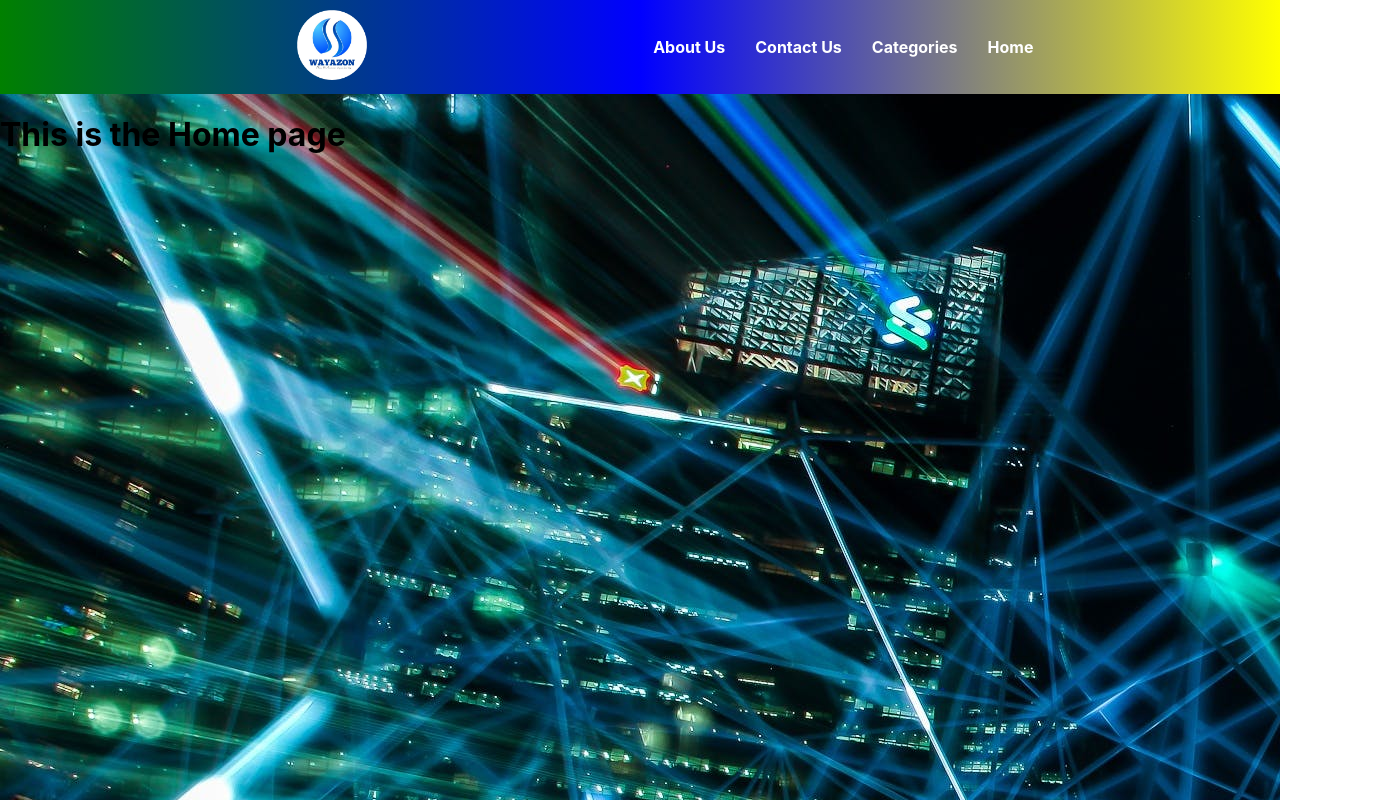
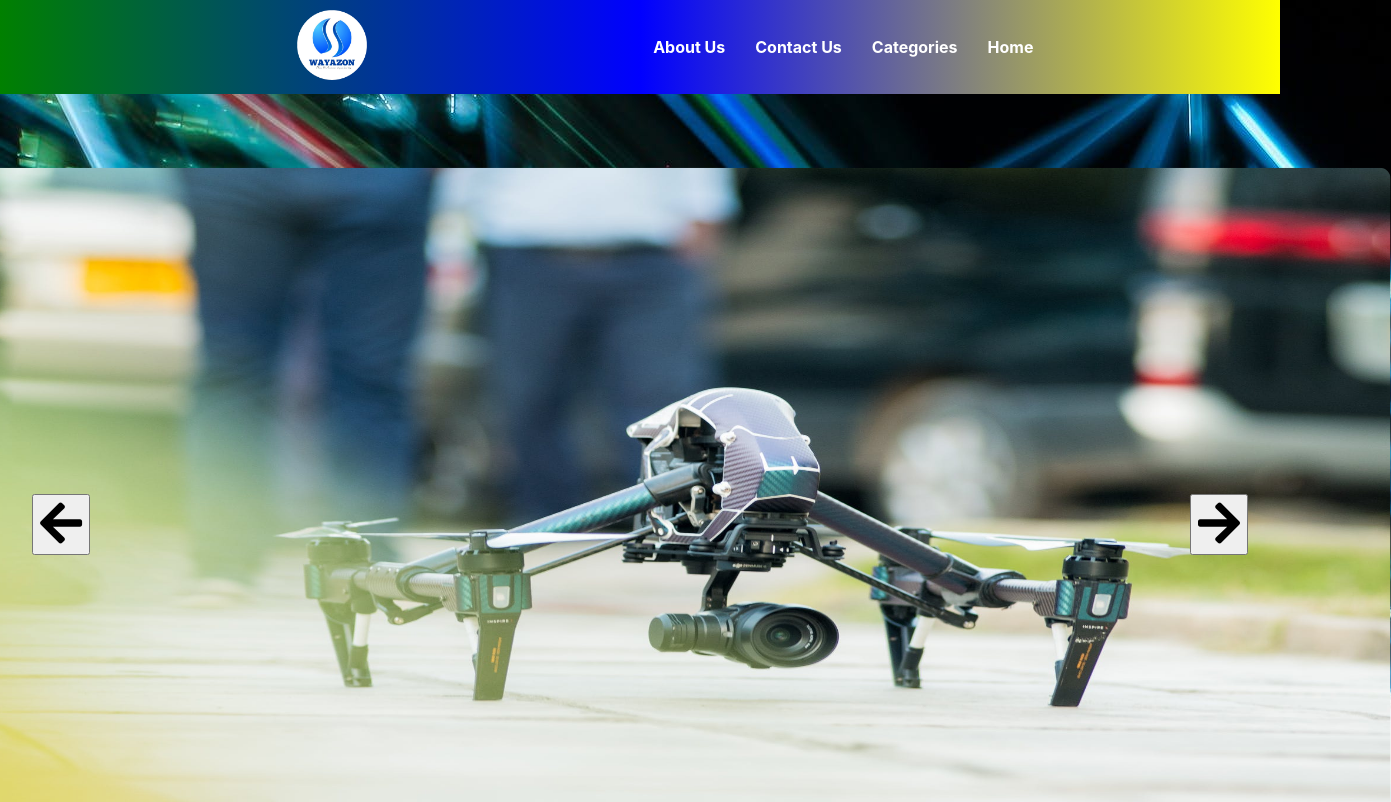
Before and after one commit to aliveevie/wayazon, a React (Create React App) app in the folder frontend/: page / in a window 1280 px wide. Shown: the top 802 px of the page, 1391 px wide, since content can reach past the window. Built offline with nearby package versions, Linux system fonts and the light colour scheme.

Commit message:
Update files

```diff
--- a/frontend/public/index.html
+++ b/frontend/public/index.html
@@ -28,7 +28,7 @@
       work correctly both with client-side routing and a non-root public URL.
       Learn how to configure a non-root public URL by running `npm run build`.
     -->
-    <title>Wayazone</title>
+    <link rel="stylesheet" href="https://cdnjs.cloudflare.com/ajax/libs/font-awesome/5.15.3/css/all.min.css" />
   </head>
   <body>
     <noscript>You need to enable JavaScript to run this app.</noscript>
--- /dev/null
+++ b/frontend/src/components/slider.js
@@ -0,0 +1,51 @@
+import React, { useState, useEffect } from 'react';
+import SliderData from '../data/sliderImages';
+import '../styles/slider.css';
+
+const ImageSlider = ({ slides }) => {
+  const [current, setCurrent] = useState(0);
+  const length = slides.length;
+
+  const nextSlide = () => {
+    setCurrent(current === length - 1 ? 0 : current + 1);
+  };
+
+  const prevSlide = () => {
+    setCurrent(current === 0 ? length - 1 : current - 1);
+  };
+
+  useEffect(() => {
+    const interval = setInterval(() => {
+      nextSlide();
+    }, 10000); // Change slide every 10 seconds
+
+    return () => clearInterval(interval); // Cleanup interval on component unmount
+
+  }, [current]); // Run effect whenever 'current' changes
+
+  return (
+    <section className='slider'>
+      <button className='left-arrow' onClick={prevSlide}>
+        <i className="fas fa-arrow-left"></i>
+      </button>
+      <button className='right-arrow' onClick={nextSlide}>
+        <i className="fas fa-arrow-right"></i>
+      </button>
+
+      {SliderData.map((slide, index) => {
+        return (
+          <div
+            className={index === current ? 'slide active' : 'slide'}
+            key={index}
+          >
+            {index === current && (
+              <img src={slide.image} alt={slide.name} className='image' />
+            )}
+          </div>
+        );
+      })}
+    </section>
+  );
+};
+
+export default ImageSlider;
--- /dev/null
+++ b/frontend/src/data/sliderImages.js
@@ -0,0 +1,50 @@
+import slider1 from '../images/slider/slider1.jpg';
+import slider2 from '../images/slider/slider2.jpg';
+import slider3 from '../images/slider/slider3.jpg';
+import slider4 from '../images/slider/slider4.jpg';
+import slider5 from '../images/slider/slider5.jpg';
+import slider6 from '../images/slider/slider6.jpg';
+import slider7 from '../images/slider/slider7.jpg';
+import slider8 from '../images/slider/slider8.jpg';
+import slider9 from '../images/slider/slider9.jpg';
+
+const SliderData = [
+  {
+    name: "Slider One",
+    image: slider1
+  },
+  {
+    name: "Slider Two",
+    image: slider2
+  },
+  {
+    name: "Slider Three",
+    image: slider3
+  },
+  {
+    name: "Slider Four",
+    image: slider4
+  },
+  {
+    name: "Slider Five",
+    image: slider5
+  },
+  {
+    name: "Slider Six",
+    image: slider6
+  },
+  {
+    name: "Slider Seven",
+    image: slider7
+  },
+  {
+    name: "Slider Eight",
+    image: slider8
+  },
+  {
+    name: "Slider Nine",
+    image: slider9
+  },
+];
+
+export default SliderData;
--- a/frontend/src/pages/home.jsx
+++ b/frontend/src/pages/home.jsx
@@ -1,7 +1,11 @@
+import Slider from "../components/slider"
+import SliderData from "../data/sliderImages"
+
+
 export function Home(){
     return (
-        <div>
-            <h1>This is the Home page</h1>
-        </div>
+        <>
+            <Slider  slides={SliderData} />
+        </>
     )
 }
--- /dev/null
+++ b/frontend/src/styles/slider.css
@@ -0,0 +1,60 @@
+.slider {
+  position: relative;
+  height: 100vh;
+  display: flex;
+  justify-content: center;
+  align-items: center;
+}
+
+.image {
+  width: 1390px;
+  height: 600px;
+  border-radius: 10px;
+}
+
+.right-arrow {
+  position: absolute;
+  top: 50%;
+  right: 32px;
+  font-size: 3rem;
+  color: #000;
+  z-index: 10;
+  cursor: pointer;
+  user-select: none;
+}
+
+.left-arrow {
+  position: absolute;
+  top: 50%;
+  left: 32px;
+  font-size: 3rem;
+  color: #000;
+  z-index: 10;
+  cursor: pointer;
+  user-select: none;
+}
+
+.slide {
+  opacity: 0;
+  transition-duration: 1s ease;
+}
+
+.slide.active {
+  opacity: 1;
+  transition-duration: 1s;
+  transform: scale(1.08);
+}
+
+
+@media screen and (max-width: 768px) {
+  .image {
+    width: 100%; /* Adjust to full width for smaller screens */
+    max-width: 100%;
+    height: auto;
+  }
+
+  .right-arrow,
+  .left-arrow {
+    font-size: 2rem; /* Adjust arrow size for smaller screens */
+  }
+}
--- a/package.json
+++ b/package.json
@@ -14,6 +14,7 @@
   "license": "ISC",
   "dependencies": {
     "aos": "^2.3.4",
-    "express": "^4.18.2"
+    "express": "^4.18.2",
+    "react-router-dom": "^6.21.1"
   }
 }
```
Also changed, not shown: 1 other file (tests, documents, lock files or other folders).
